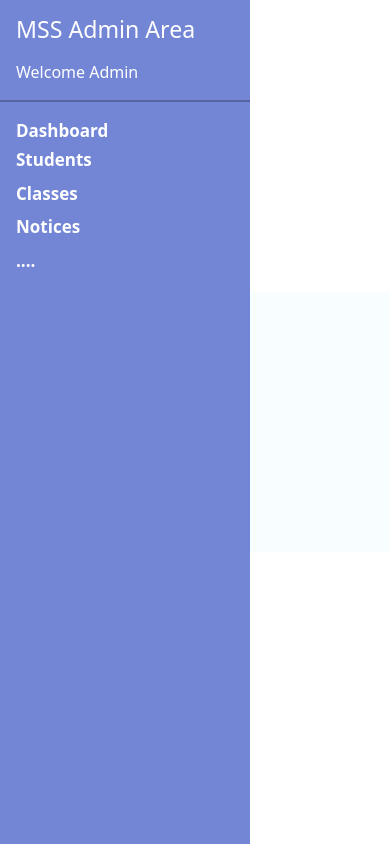
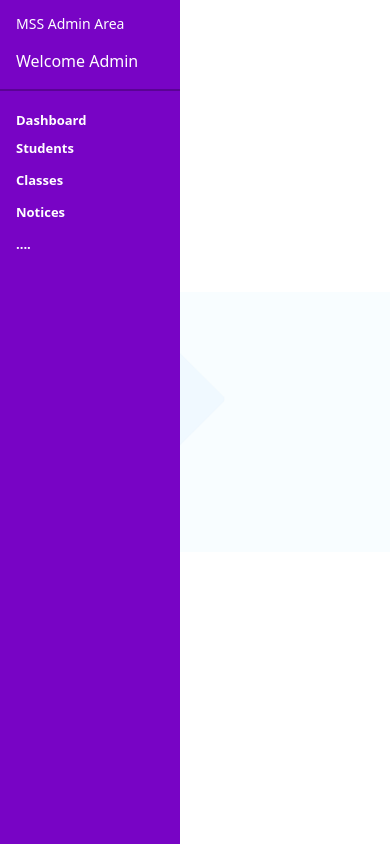
Before and after one commit to Rajuxz/Result-Publishing-Flask, a Flask app: page /admin in a window 390 px wide. Run offline with Flask 3, Linux system fonts and the light colour scheme; some libraries are stand-ins or nearby versions.

Commit message:
Responsive css added

```diff
--- a/static/css/admin.css
+++ b/static/css/admin.css
@@ -10,8 +10,8 @@
     left: 0;
     height: 100vh;
     z-index: 999;
-    background: #7386D5;
-    color: #fff;
+    background: #7804c5;
+    color: #fff ;
     transition: all 0.3s;
 }
 
@@ -24,3 +24,28 @@
 .custom-link:hover{
     color:#c2bcbcf6 !important;
 }
+.cm-5{
+    margin-left:10rem !important;
+}
+@media screen and (max-width:600px){
+       body{
+        overflow:hidden;
+        scroll-behavior: smooth;
+       }
+       .sidebar{
+        width: 180px;
+        margin-bottom:0px ;
+       }
+       .sidebar h3{
+        font-size:14px;
+       }
+       .custom-link{
+        font-size:13px;
+       }
+       .section{
+        margin-left:20px;
+        /* text-align: justify !important; */
+        /* inline-size: min-content; */
+        /* overflow-wrap: break-word; */
+       }
+}
```
